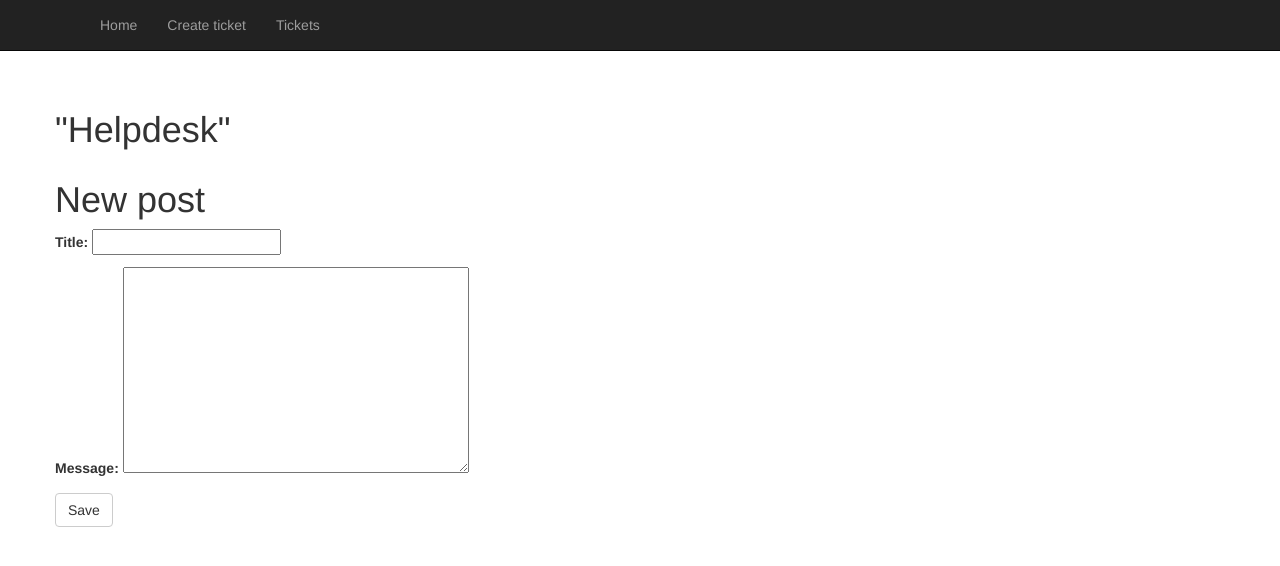
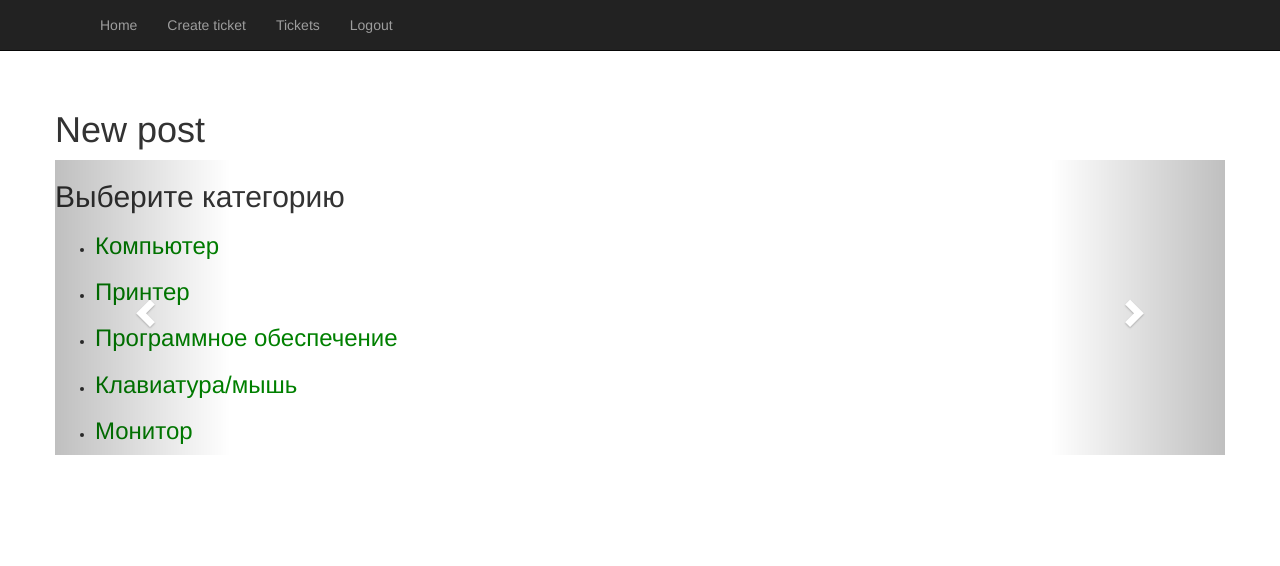
Before and after one commit to SergGld/DjangoHelpdesk, a Django app: page /helpdesk/create/ in a window 1280 px wide. Shown: the top 566 px of the page. Run offline with Django 3.2, Linux system fonts and the light colour scheme; data comes from the database, SQL or seed files in the repository; both versions use the stored data as it was after the commit; parts of the project's set-up code (start-up, migrations or seed data) failed here and were passed over; some libraries are stand-ins or nearby versions.

Commit message:
next step is notification

```diff
--- a/django_comp/settings.py
+++ b/django_comp/settings.py
@@ -40,6 +40,7 @@ INSTALLED_APPS = [
     'django.contrib.staticfiles',
     'widget_tweaks',
     'rolepermissions',
+    'notify',
 ]
 
 MIDDLEWARE = [
--- a/django_comp/urls.py
+++ b/django_comp/urls.py
@@ -2,6 +2,7 @@ from django.conf.urls import include, url
 from django.contrib import admin
 
 urlpatterns = [
-    url(r'^helpdesk/', include('helpdesk.urls')),
+    url(r'^helpdesk/', include('helpdesk.urls', namespace="helpdesk")),
     url(r'^admin/', admin.site.urls),
+    url(r'^notifications/', include('notify.urls', 'notifications')),
 ]
--- a/helpdesk/admin.py
+++ b/helpdesk/admin.py
@@ -1,8 +1,9 @@
 from django.contrib import admin
 # from .models import Question,Choice
-from .models import Ticket
+from .models import Ticket,Categories
 
 # admin.site.register(Question)
 # admin.site.register(Choice)
 admin.site.register(Ticket)
+admin.site.register(Categories)
 # Register your models here.
--- a/helpdesk/forms.py
+++ b/helpdesk/forms.py
@@ -1,20 +1,24 @@
 from django import forms
-from .models import CustomUser, Ticket
+from .models import CustomUser, Ticket,Categories
 from django.utils import timezone
 from django.contrib.auth.models import User
 from django.db import IntegrityError
 from django_comp.roles import ROLES
 
 class CreateTicketForm(forms.Form):
+    def __init__(self, *args, **kwargs):
+        self.user = kwargs.pop('user', None)
+        super(CreateTicketForm, self).__init__(*args, **kwargs)
     title = forms.CharField(max_length=100)
     message = forms.CharField(widget=forms.Textarea)
-
+    category=forms.ModelChoiceField(queryset = Categories.objects.all())
     def save(self):
         # topic = self.cleaned_data['subject']
         # message = self.cleaned_data['message']
         # sender = self.cleaned_data['sender']
         ticket = Ticket(title=self.cleaned_data['title'],
                         created=timezone.now(),
+                        user=self.user,
                         ticketState=Ticket.OPEN_STATUS,
                         message=self.cleaned_data['message'],
                         )
--- a/helpdesk/models.py
+++ b/helpdesk/models.py
@@ -22,7 +22,10 @@ import datetime
 #     question = models.ForeignKey(Question, on_delete=models.CASCADE)
 #     choice_text = models.CharField(max_length=200)
 #     votes = models.IntegerField(default=0)
-
+class Categories(models.Model):
+    name=models.CharField(max_length=100)
+    def __str__(self):
+        return self.name
 class Ticket(models.Model):
     OPEN_STATUS = 1
     REOPENED_STATUS = 2
@@ -38,6 +41,7 @@ class Ticket(models.Model):
         (DUPLICATE_STATUS, _('Duplicate')),
     )
     user=models.ForeignKey(settings.AUTH_USER_MODEL)
+    category = models.ForeignKey(Categories,null=True,default="Другое")
     message=models.TextField()
     resolution = models.TextField(null=True)
     created=models.DateTimeField('date published')
--- /dev/null
+++ b/helpdesk/static/helpdesk/jsFunctions.js
@@ -0,0 +1,8 @@
+/**
+ * Created by Серж on 25.04.2017.
+ */
+   function MyFunction(category) {
+    $("#carousel-example-generic").carousel("next");
+    $('.cat').html(category)
+    $("#id_category").val(category);
+}
--- a/helpdesk/static/helpdesk/style.css
+++ b/helpdesk/static/helpdesk/style.css
@@ -114,3 +114,79 @@ body {
 	background-color: #1CA347;
 	border-color: #1CA347;
 }
+
+
+/*user homepage tabs*/
+
+
+
+::selection {
+  background-color: #4EC6DE;
+}
+
+.tabbed {
+  width: 700px;
+  margin: 50px auto;
+}
+
+.tabbed > input {
+  display: none;
+}
+
+.tabbed > label {
+  display: block;
+  float: left;
+  padding: 12px 20px;
+  margin-right: 5px;
+  cursor: pointer;
+  transition: background-color .3s;
+}
+
+.tabbed > label:hover,
+.tabbed > input:checked + label {
+  background: #4EC6DE;
+}
+
+.tabs {
+  clear: both;
+  perspective: 600px;
+}
+
+.tabs > div {
+  width: 700px;
+  position: absolute;
+  border: 2px solid #4EC6DE;
+  padding: 10px 30px 40px;
+  line-height: 1.4em;
+  opacity: 0;
+
+
+  z-index: 0;
+}
+
+#tab-nav-1:checked ~ .tabs > div:nth-of-type(1),
+#tab-nav-2:checked ~ .tabs > div:nth-of-type(2),
+#tab-nav-3:checked ~ .tabs > div:nth-of-type(3),
+#tab-nav-4:checked ~ .tabs > div:nth-of-type(4){
+  transform: rotateX(0);
+  opacity: 1;
+  z-index: 1;
+}
+
+@media screen and (max-width: 700px) {
+  .tabbed { width: 400px }
+  .tabbed > label { display: none }
+  .tabs > div {
+    width: 400px;
+    border: none;
+    padding: 0;
+    opacity: 1;
+    position: relative;
+    transform: none;
+    margin-bottom: 60px;
+  }
+  .tabs > div h2 {
+    border-bottom: 2px solid #4EC6DE;
+    padding-bottom: .5em;
+  }
+}
--- a/helpdesk/templates/helpdesk/base.html
+++ b/helpdesk/templates/helpdesk/base.html
@@ -7,12 +7,16 @@
     {% load widget_tweaks %}
     <link rel="stylesheet" type="text/css" href="{% static 'helpdesk/style.css' %}" />
     <link rel="stylesheet" href="//maxcdn.bootstrapcdn.com/bootstrap/3.2.0/css/bootstrap.min.css">
+    <script src="https://ajax.googleapis.com/ajax/libs/jquery/1.11.1/jquery.min.js"></script>
+    <script src="https://maxcdn.bootstrapcdn.com/bootstrap/3.3.4/js/bootstrap.min.js"></script>
+    <script src="{% static 'helpdesk/jsFunctions.js' %}"></script>
+
 </head>
 <body id="helpdesk-body">
 
     <div id='container' class="container">
         <div id='header' class="row">
-            <h1>{% block h1_title %}"Helpdesk"{% endblock %}</h1>
+
             {% include "helpdesk/navigation.html" %}
         </div>
 
--- a/helpdesk/templates/helpdesk/create_ticket.html
+++ b/helpdesk/templates/helpdesk/create_ticket.html
@@ -1,8 +1,44 @@
 {% extends "helpdesk/base.html" %}
+
 {% block helpdesk_body %}
         <h1>New post</h1>
-        <form method="POST" class="post-form">{% csrf_token %}
+
+    <div class="row">
+        <div class="col-md-12">
+            <div id="carousel-example-generic" class="carousel slide" data-ride="carousel" data-interval="false">
+                <ol class="carousel-indicators">
+                    <li data-target="#carousel-example-generic" data-slide-to="0" class="active"></li>
+                    <li data-target="#carousel-example-generic" data-slide-to="1"></li>
+                    <li data-target="#carousel-example-generic" data-slide-to="2"></li>
+                </ol>
+                <div class="carousel-inner">
+                    <div class="item active">
+                     <h2>Выберите категорию</h2>
+                     <ul>
+    {% for cat in categories %}
+        <li>
+            <h3><a id="xd" href="javascript:MyFunction({{ cat.id }});" >{{ cat.name }}</a></h3>
+        </li>
+
+    {% endfor %}
+    </ul>
+                    </div>
+                    <div class="item">
+                        <h2>Опишите проблему</h2>
+                        <h3 class="cat"></h3>
+                               <form method="POST" class="post-form">{% csrf_token %}
             {{ form.as_p }}
             <button type="submit" class="save btn btn-default">Save</button>
         </form>
+                    </div>
+
+                </div>
+                <a class="left carousel-control" href="#carousel-example-generic" data-slide="prev">
+                    <span class="glyphicon glyphicon-chevron-left"></span></a><a class="right carousel-control"
+                        href="#carousel-example-generic" data-slide="next"><span class="glyphicon glyphicon-chevron-right">
+                        </span></a>
+            </div>
+        </div>
+    </div>
+
     {% endblock %}
--- a/helpdesk/templates/helpdesk/navigation.html
+++ b/helpdesk/templates/helpdesk/navigation.html
@@ -7,11 +7,12 @@
 			</div>
 			<div id="navbar" class="collapse navbar-collapse">
 				<ul class="nav navbar-nav">
-					<li class="custome-active"><a href="#home">Home</a></li>
-                    <li><a href="/helpdesk/create">Create ticket</a></li>
+					<li class="custome-active"><a href="{% url 'helpdesk:index' %}">Home</a></li>
+                    <li><a href="{% url 'helpdesk:create' %}">Create ticket</a></li>
                     {% if user|has_role:'Staff' %}
-					    <li><a href="/helpdesk/tickets">Tickets</a></li>
+					    <li><a href="{% url 'helpdesk:tickets' %}">Tickets</a></li>
                     {% endif %}
+                    <li><a href="{% url 'helpdesk:logout' %}">Logout</a></li>
 				</ul>
 			</div>
 			<!--/.nav-collapse -->
--- a/helpdesk/templates/helpdesk/ticket.html
+++ b/helpdesk/templates/helpdesk/ticket_staff.html
@@ -5,6 +5,6 @@
 {#todo form#}
     <form id="login-form"  method="POST" role="form" style="display: block;">{% csrf_token %}
 {{ form.resolution }}
-    <input type="submit" name="register-submit" id="register-submit" tabindex="4" class="form-control btn btn-register" value="Register Now">
+    <input type="submit" name="res" id="register-submit" tabindex="4" class="form-control btn btn-register" value="Register Now">
     </form>
 {% endblock %}
--- /dev/null
+++ b/helpdesk/templates/helpdesk/ticket_user.html
@@ -0,0 +1,6 @@
+{% extends "helpdesk/base.html" %}
+{% block helpdesk_body %}
+<h1>{{ ticket.title }}</h1>
+<p>{{ ticket.message }}</p>
+<p>{{ ticket.resolution }}</p>
+{% endblock %}
--- a/helpdesk/urls.py
+++ b/helpdesk/urls.py
@@ -4,13 +4,15 @@ from . import views
 
 urlpatterns = [
     url(r'^$', views.login_view, name='login'),
+    url(r'^logout/$', views.logout, name='logout'),
     url(r'^validate_username/$', views.validate_username, name='validate_username'),
-    url(r'^index/$', views.base_view, name='index'),
+    url(r'^index/$', views.user_homepage, name='index'),
     # url(r'^(?P<pk>[0-9]+)/$', views.DetailView.as_view(), name='detail'),
     # url(r'^(?P<pk>[0-9]+)/results/$', views.ResultsView.as_view(), name='results'),
     # url(r'^(?P<question_id>[0-9]+)/vote/$', views.vote, name='vote'),
     url(r'^tickets/$', views.ticket_list, name='tickets'),
     url(r'^tickets/(?P<ticket_id>[0-9]+)/$', views.ticket, name='view'),
+    url(r'^index/(?P<ticket_id>[0-9]+)/$', views.ticket_user, name='view'),
     # url(r'^(?P<question_id>[0-9]+)/vote/$', views.vote, name='vote'),
     url(r'^create/$', views.post_new, name='create'),
     # url(r'^login/$', views.login_view, name='login'),
--- a/helpdesk/views.py
+++ b/helpdesk/views.py
@@ -5,7 +5,7 @@ from django.core.urlresolvers import reverse
 from django.views import generic
 from .forms import CreateTicketForm, LoginForm, AnswerForm
 # from .models import Choice, Question
-from .models import CustomUser, Ticket
+from .models import CustomUser, Ticket,Categories
 from django.contrib.auth import authenticate, login
 from django.http import Http404
 from django.template import RequestContext, loader
@@ -14,6 +14,9 @@ from django.db import IntegrityError
 from django.http import JsonResponse
 from rolepermissions.roles import assign_role
 from django_comp.roles import *
+from notify.signals import notify
+from django.contrib import auth
+from django.views.decorators.csrf import csrf_protect
 
 # Create your views here.
 # def index(request):
@@ -76,13 +79,30 @@ def login_view(request):
               except IntegrityError:
                     return HttpResponse('Данный пользователь уже существует.', content_type='text/html')
     return render(request, 'helpdesk/login.html', {'form':form})
+def logout(request):
+    auth.logout(request)
+    # Перенаправление на страницу.
+    return HttpResponseRedirect("/helpdesk")
+def user_homepage(request):
+    user_tickets = Ticket.objects.filter(user=request.user).filter(ticketState=Ticket.OPEN_STATUS)
+    resolved_tickets = Ticket.objects.filter(user=request.user).filter(ticketState=Ticket.RESOLVED_STATUS)
+    # ticket=get_object_or_404(Ticket, pk=ticket_id)
+    return render(request, 'helpdesk/user_homepage.html', {
+        'user_tickets': user_tickets,
+        'resolved_tickets': resolved_tickets,
+    })
+def base_view(request):
+    return render(request, 'helpdesk/user_homepage.html', {})
 
-def base_view(request):
-    return render(request, 'helpdesk/base.html', {})
-
+@csrf_protect
 def post_new(request):
+    categories=Categories.objects.all()
+    # if 'ajax' in request.POST:
     if request.method == "POST":
-        form = CreateTicketForm(request.POST)
+        if request.is_ajax():
+            cat=request.POST.get('cat', '')
+            category=Categories.objects.get(pk=cat)
+        form = CreateTicketForm(request.POST,user=request.user,category=category)
         if form.is_valid():
             post = form.save()
             post.user=request.user
@@ -90,7 +110,7 @@ def post_new(request):
             return render(request, 'helpdesk/create_ticket.html', {'form': form})
     else:
         form = CreateTicketForm()
-    return render(request, 'helpdesk/create_ticket.html', {'form': form})
+    return render(request, 'helpdesk/create_ticket.html', {'form': form,'categories':categories})
 
 def ticket_list(request):
     latest_ticket_list = Ticket.objects.order_by('-created')[:5]
@@ -102,12 +122,28 @@ def ticket_list(request):
 
 def ticket(request,ticket_id):
     ticket = get_object_or_404(Ticket, pk=ticket_id)
-    form = AnswerForm();
+    form = AnswerForm()
+    if request.method == "POST":
+        resolution = request.POST.get('resolution', '')
+        ticket.resolution=resolution
+        ticket.ticketState = Ticket.RESOLVED_STATUS
+        ticket.save()
+        notify.send(request.user, recipient=ticket.user, actor=request.user,
+        verb = 'followed you.', nf_type = 'followed_by_one_user')
     # if not _has_access_to_queue(request.user, ticket.queue):
     #     raise PermissionDenied()
-    return render(request, 'helpdesk/ticket.html', {
+    return render(request, 'helpdesk/ticket_staff.html', {
         'ticket': ticket,
         'form': form,
+        # 'form': form,
+    })
+def ticket_user(request,ticket_id):
+    ticket = get_object_or_404(Ticket, pk=ticket_id)
+
+    # if not _has_access_to_queue(request.user, ticket.queue):
+    #     raise PermissionDenied()
+    return render(request, 'helpdesk/ticket_user.html', {
+        'ticket': ticket,
         # 'form': form,
     })
 def user_profile():
@@ -150,7 +186,7 @@ def user_profile():
 #
 # class ResultsView(generic.DetailView):
 #     model = Question
-#     template_name = 'helpdesk/ticket.html'
+#     template_name = 'helpdesk/ticket_staff.html'
 #
 #
 #
@@ -177,4 +213,4 @@ def user_profile():
 #
 # def results(request, question_id):
 #     question = get_object_or_404(Question, pk=question_id)
-#     return render(request, 'helpdesk/ticket.html', {'question': question})
+#     return render(request, 'helpdesk/ticket_staff.html', {'question': question})
```
Also changed, not shown: db.sqlite3.
